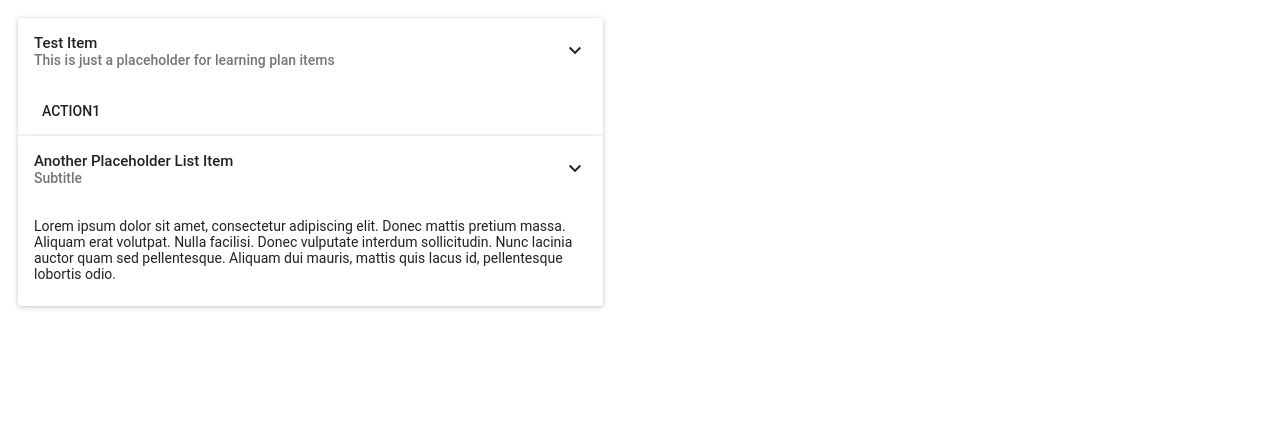
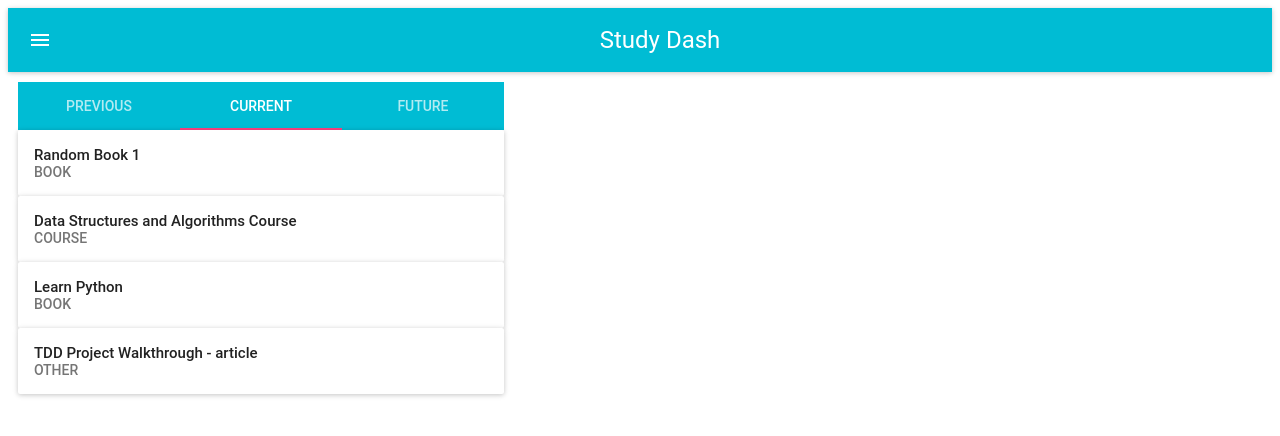
Before and after one commit to akbur/sturdy-octo-invention, a React app: page / in a window 1280 px wide. Shown: the top 436 px of the page. Built offline with nearby package versions, Linux system fonts and the light colour scheme; the HTML template or start-up script is replaced by a standard one; what react-tap-event-plugin would draw is missing.

Commit message:
feat: Populate resource list with mock data and add progress tabs

```diff
--- a/package.json
+++ b/package.json
@@ -24,7 +24,9 @@
     "react-dom": "^15.3.1",
     "react-grid-layout": "^0.13.1",
     "react-hot-loader": "^1.3.0",
-    "react-tap-event-plugin": "^1.0.0"
+    "react-redux": "^4.4.5",
+    "react-tap-event-plugin": "^1.0.0",
+    "redux": "^3.5.2"
   },
   "devDependencies": {
     "babel-cli": "^6.14.0",
--- /dev/null
+++ b/src/actions/resources.js
@@ -0,0 +1,26 @@
+// example for todo App
+
+/*
+let nextTodoId = 0
+export const addTodo = (text) => {
+  return {
+    type: 'ADD_TODO',
+    id: nextTodoId++,
+    text
+  }
+}
+
+export const setVisibilityFilter = (filter) => {
+  return {
+    type: 'SET_VISIBILITY_FILTER',
+    filter
+  }
+}
+
+export const toggleTodo = (id) => {
+  return {
+    type: 'TOGGLE_TODO',
+    id
+  }
+}
+*/
--- a/src/client.js
+++ b/src/client.js
@@ -1,5 +1,8 @@
 import React from 'react';
 import { render } from 'react-dom';
+import { Provider } from 'react-redux'
+import { createStore } from 'redux';
+import resourceReducer from './reducers/resources'
 import App from './containers/App';
 import injectTapEventPlugin from 'react-tap-event-plugin';
 import MuiThemeProvider from 'material-ui/styles/MuiThemeProvider';
@@ -7,9 +10,13 @@ import MuiThemeProvider from 'material-ui/styles/MuiThemeProvider';
 // Needed for onTouchTap
 injectTapEventPlugin();
 
+let store = createStore(resourceReducer);
+
 const Root = () => (
   <MuiThemeProvider>
-    <App />
+    <Provider store={store}>
+      <App />
+    </Provider>
   </MuiThemeProvider>
 );
 
--- /dev/null
+++ b/src/components/AppHeader.js
@@ -0,0 +1,11 @@
+import React from 'react';
+import AppBar from 'material-ui/AppBar';
+
+const AppHeader = () => (
+  <AppBar
+    title="Study Dash"
+    titleStyle={{textAlign: "center"}}
+  />
+);
+
+export default AppHeader;
--- /dev/null
+++ b/src/components/LearningPlanListItem.js
@@ -0,0 +1,30 @@
+import React, { Component } from 'react';
+import {Card, CardActions, CardHeader, CardText} from 'material-ui/Card';
+import FlatButton from 'material-ui/FlatButton';
+
+// TODO: improve card format & style
+
+class LearningPlanListItem extends Component {
+
+  render() {
+    const { name, type, url, details, progress, priority } = this.props.resource;
+    return (
+      <Card>
+        <CardHeader
+          title={name}
+          subtitle={type}
+          actAsExpander={true}
+          showExpandableButton={false}
+        />
+        <CardText expandable={true}>
+          <p><a>{url}</a></p>
+          <p>{details}</p>
+          <p>{progress}</p>
+          <p>{priority}</p>
+        </CardText>
+      </Card>
+    );
+  }
+}
+
+export default LearningPlanListItem;
--- a/src/containers/App.js
+++ b/src/containers/App.js
@@ -1,8 +1,12 @@
 import React from 'react';
+import AppHeader from '../components/AppHeader';
 import LearningPlanContainer from './LearningPlanContainer';
 
 const App = () => (
-  <LearningPlanContainer />
+    <div>
+      <AppHeader />
+      <LearningPlanContainer />
+    </div>
 );
 
 export default App;
--- a/src/containers/LearningPlanContainer.js
+++ b/src/containers/LearningPlanContainer.js
@@ -1,16 +1,32 @@
 import React, { Component } from 'react';
+import { Tabs, Tab } from 'material-ui/Tabs';
 const ReactGridLayout = require('react-grid-layout');
 import LearningPlanList from './LearningPlanList';
+import resourceData from '../constants/mock-data';
+
+  // TODO: Tabs should be filtered by Progress
 
 class LearningPlanContainer extends Component {
+
     render() {
       var layout = [
-        {i: 'a', x: 0, y: 0, w: 6, h: 8, static: true}
+        {i: 'a', x: 0, y: 0, w: 5, h: 12, static: false}
       ];
+
       return (
         <ReactGridLayout className="layout" layout={layout} cols={12} rowHeight={30} width={1200}>
           <div key={'a'}>
-            <LearningPlanList />
+            <Tabs initialSelectedIndex={1}>
+              <Tab label="Previous" onActive={()=>{this.setState({tab: "Previous"})}}>
+                <LearningPlanList list={resourceData}/>
+              </Tab>
+              <Tab label="Current" onActive={()=>{this.setState({tab: "Current"})}}>
+                <LearningPlanList list={resourceData}/>
+              </Tab>
+              <Tab label="Future" onActive={()=>{this.setState({tab: "Future"})}}>
+                <LearningPlanList list={resourceData}/>
+              </Tab>
+            </Tabs>
           </div>
         </ReactGridLayout>
       );
--- a/src/containers/LearningPlanList.js
+++ b/src/containers/LearningPlanList.js
@@ -1,54 +1,13 @@
 import React, { Component } from 'react';
-import {Card, CardActions, CardHeader, CardText} from 'material-ui/Card';
-import FlatButton from 'material-ui/FlatButton';
-
-
-/*
-  TODO: This should render components - LearningPlanListItem
-  List Item should use a card material-ui components
-  Should have all props that are needed for an individual resource
-  Should display those props in a consistent way
-
-  LearningPlanList should only iterate through the list of resources and
-  render a list item for each
-*/
+import LearningPlanListItem from '../components/LearningPlanListItem';
 
 class LearningPlanList extends Component {
   render() {
     return (
       <div>
-        <Card>
-          <CardHeader
-            title="Test Item"
-            subtitle="This is just a placeholder for learning plan items"
-            actAsExpander={true}
-            showExpandableButton={true}
-          />
-          <CardActions>
-            <FlatButton label="Action1" />
-          </CardActions>
-          <CardText expandable={true}>
-            Lorem ipsum dolor sit amet, consectetur adipiscing elit.
-            Donec mattis pretium massa. Aliquam erat volutpat. Nulla facilisi.
-            Donec vulputate interdum sollicitudin. Nunc lacinia auctor quam sed pellentesque.
-            Aliquam dui mauris, mattis quis lacus id, pellentesque lobortis odio.
-          </CardText>
-        </Card>
-        <Card>
-          <CardHeader
-            title="Another Placeholder List Item"
-            subtitle="Subtitle"
-            actAsExpander={true}
-            showExpandableButton={true}
-          />
-          <CardText expandable={false}>
-            Lorem ipsum dolor sit amet, consectetur adipiscing elit.
-            Donec mattis pretium massa. Aliquam erat volutpat. Nulla facilisi.
-            Donec vulputate interdum sollicitudin. Nunc lacinia auctor quam sed pellentesque.
-            Aliquam dui mauris, mattis quis lacus id, pellentesque lobortis odio.
-          </CardText>
-          <CardText expandable={true}><h3>Testing Additional Text</h3></CardText>
-        </Card>
+        {this.props.list.map((resource) => {
+          return <LearningPlanListItem key={resource.id} resource={resource}/>
+        })}
       </div>
     );
   }
--- /dev/null
+++ b/src/reducers/resources.js
@@ -0,0 +1,17 @@
+// import { combineReducers } from 'redux' // remember for refactoring later
+
+const resourceReducer = (state = {}, action) => {
+  switch (action.type) {
+
+    case 'TEST_REDUCER':
+      return [
+        ...state,
+        {'test': true}
+      ]
+
+    default:
+      return state
+  }
+}
+
+export default resourceReducer;
```
Also changed, not shown: src/constants/mock-data.js (+4 -4 lines).
